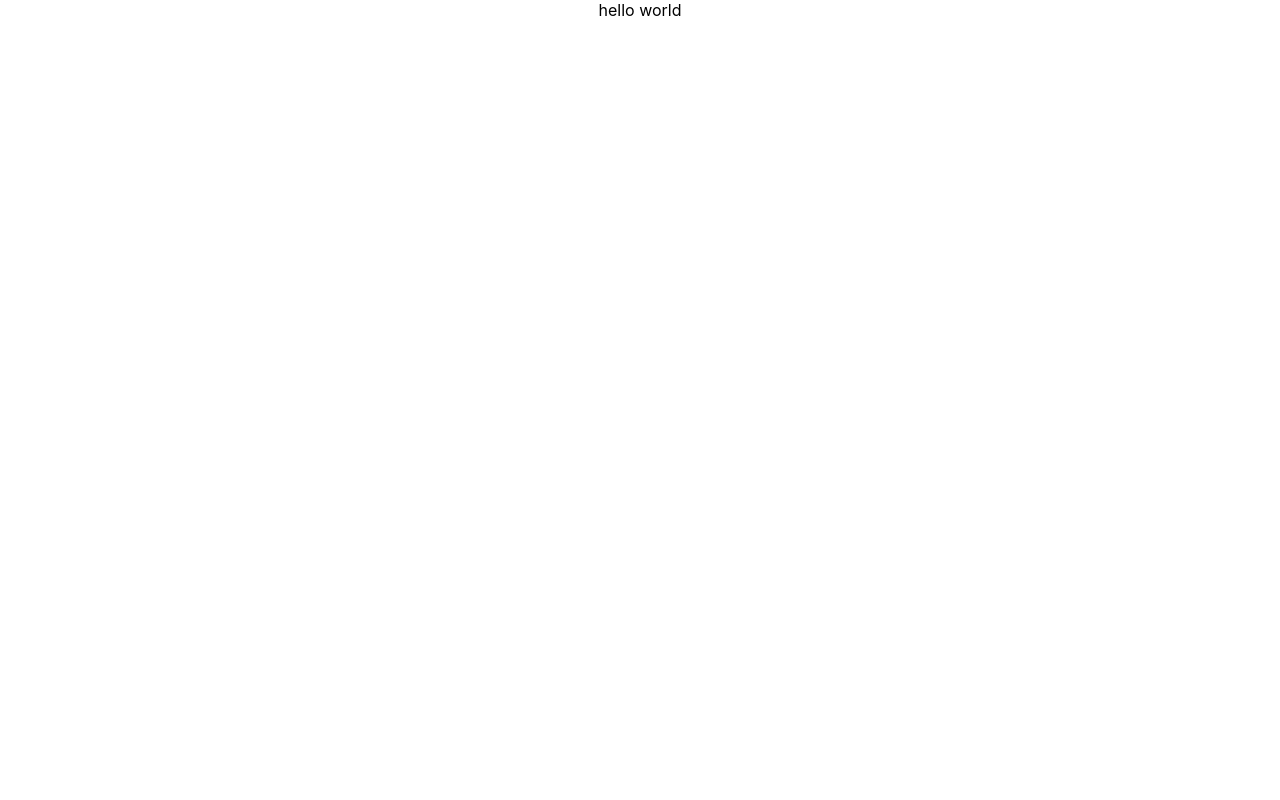
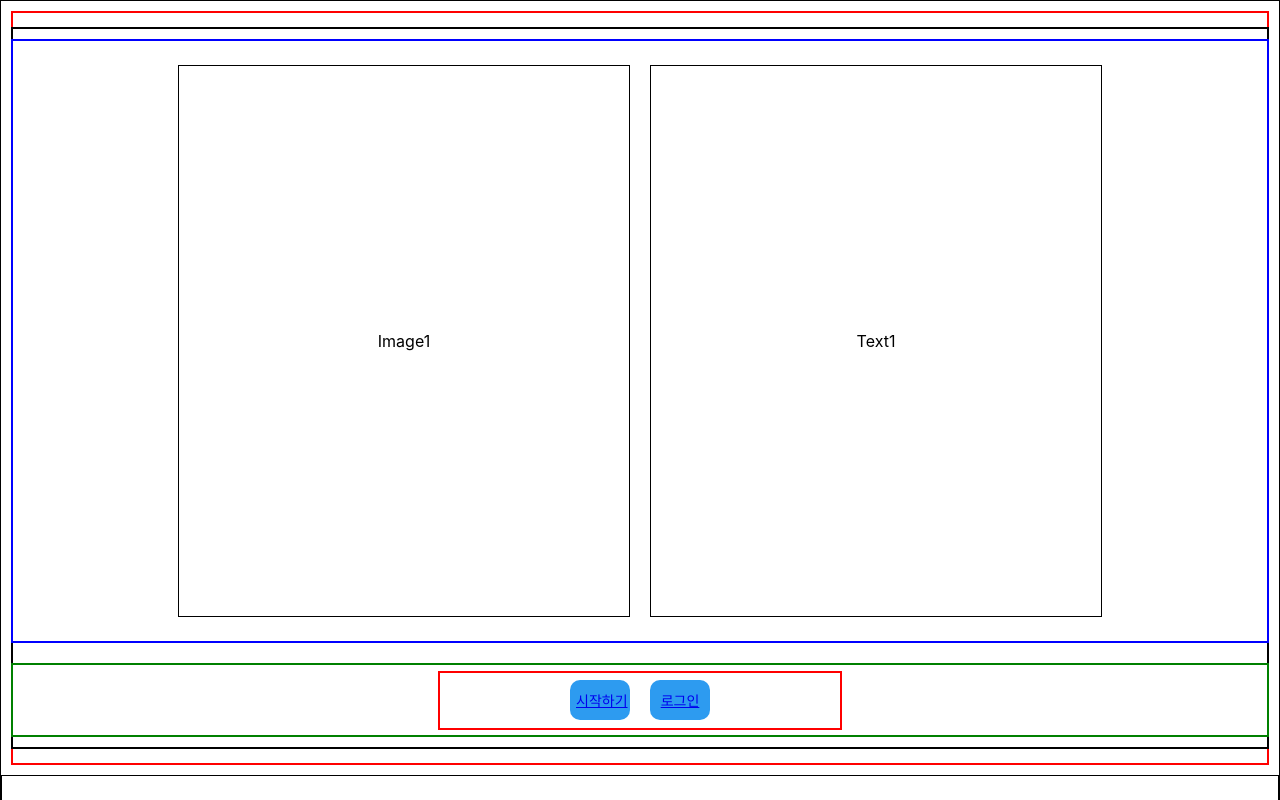
Before and after one commit to codestates/BookDam, a React (Create React App) app in the folder client/: page / in a window 1280 px wide. Shown: the top 800 px of the page. Built offline with nearby package versions, Linux system fonts and the light colour scheme.

Commit message:
[Client] Add Intro.js, App.js

```diff
--- a/client/src/App.js
+++ b/client/src/App.js
@@ -1,11 +1,25 @@
 import './App.css';
 import React from 'react';
+import { BrowserRouter, Switch, Route } from 'react-router-dom';
+import IntroWrapper from './components/Intro/IntroWrapper';
 
 function App() {
   return (
-    <div className="App">
-      hello world
-    </div>
+    <BrowserRouter>
+      <div>
+        <main>
+          <IntroWrapper />
+          <section>
+            <Switch>
+              <Route exact path='/feedpage'>
+              </Route>
+              <Route exact path='/login'>
+              </Route>
+            </Switch>
+          </section>
+        </main>
+      </div>
+    </BrowserRouter>
   );
 }
 
--- /dev/null
+++ b/client/src/components/Intro/IntroWrapper.js
@@ -0,0 +1,60 @@
+import React from 'react';
+import { IntroWholeContainer,
+         SectionWrapperOne, SectionWrapperTwo, SectionWrapperThree,
+         SectionContainer, SectionInfoContainer, ImageContainer, TextContainer,
+         ButtonWrapper, ButtonContainer, Button  } from './IntroWrapperStyle'
+import { Link } from 'react-router-dom';
+
+
+function IntroWrapper() {
+    return (
+        <>
+          <IntroWholeContainer>
+            <SectionWrapperOne>
+              <SectionContainer>
+                <SectionInfoContainer>{/* SectionInfo1 */}
+                  <ImageContainer>Image1</ImageContainer>
+                  <TextContainer>Text1</TextContainer>
+                </SectionInfoContainer>
+                <ButtonWrapper>
+                  <ButtonContainer>
+                    <Button>
+                      <Link to='/feedpage'>
+                        시작하기
+                      </Link>
+                    </Button>
+                    <Button>
+                      <Link to='/login'>
+                        로그인
+                      </Link>
+                    </Button>
+                  </ButtonContainer>
+                </ButtonWrapper>
+              </SectionContainer>
+            </SectionWrapperOne>
+            <SectionWrapperTwo>
+              <SectionInfoContainer>{/* SectionInfo2 */}
+                <ImageContainer>Image2</ImageContainer>
+                <TextContainer>Text1</TextContainer>
+              </SectionInfoContainer>
+            </SectionWrapperTwo>
+            <SectionWrapperThree>
+            <SectionContainer>
+                <SectionInfoContainer>{/* SectionInfo3 */}
+                  <ImageContainer>Image1</ImageContainer>
+                  <TextContainer>Text1</TextContainer>
+                </SectionInfoContainer>
+                <ButtonWrapper>
+                  <ButtonContainer>
+                    <Button>시작하기</Button>
+                    <Button>로그인</Button>
+                  </ButtonContainer>
+                </ButtonWrapper>
+              </SectionContainer>
+            </SectionWrapperThree>
+          </IntroWholeContainer>
+        </>
+    )
+}
+
+export default IntroWrapper
--- /dev/null
+++ b/client/src/components/Intro/IntroWrapperStyle.js
@@ -0,0 +1,118 @@
+import styled from 'styled-components';
+
+export const IntroWholeContainer = styled.div`
+  border: 1px solid black;
+  overflow: hidden;
+  position: relative;
+  height: 2400px;
+`;
+
+export const SectionWrapperOne =  styled.div`
+  margin: 10px;
+  display: flex;
+  justify-content: center;
+  align-items: center;
+  flex-direction: column;
+  border: 2px solid red;
+  height: 750px;
+`;
+
+export const SectionContainer = styled.div`
+  width: 100%;
+  display: flex;
+  justify-content: center;
+  align-items: center;
+  flex-direction: column;
+  border: 2px solid black;
+  margin: 10px;
+`;
+
+export const SectionInfoContainer = styled.div`
+  display: flex;
+  justify-content: center;
+  align-items: center;
+  border: 2px solid blue;
+  margin: 10px;
+  width: 100%;
+  height: 600px;
+`;
+
+export const ImageContainer = styled.div`
+  display: flex;
+  justify-content: center;
+  align-items: center;
+  margin: 10px;
+  border: 1px solid black;
+  height: 550px;
+  width: 450px;
+`;
+
+export const TextContainer = styled.div`
+  display: flex;
+  justify-content: center;
+  align-items: center;
+  margin: 10px;
+  border: 1px solid black;
+  height: 550px;
+  width: 450px;
+`;
+
+export const ButtonWrapper = styled.div`
+  margin: 10px;
+  border: 2px solid green;
+  width: 100%;
+  height: 70px;
+  display: flex;
+  justify-content: center;
+  align-items: center;
+`;
+
+export const ButtonContainer = styled.div`
+  margin: 5px;
+  border: 2px solid red;
+  width: 400px;
+  height: 55px;
+  display: flex;
+  justify-content: center;
+  align-items: center;
+`;
+
+export const Button = styled.button`
+  width: 60px;
+  height: 40px;
+  margin: 10px;
+  border-style: none;
+  border-radius: 10px;
+  font-size: 14px;
+  background: #2D9BF0;
+  color: #ffffff;
+  font-family: 'Helvetica Neue', Helvetica, Arial, sans-serif;
+  transition: all 0.1s ease-in-out;
+  cursor: pointer;
+  text-align: center;
+  outline: none;
+  white-space: nowrap;
+  overflow: hidden;
+  &:hover {
+    color: #ffffff;
+  }
+  &:active {
+    background: #2683C9;
+  }
+`;
+
+export const SectionWrapperTwo =  styled.div`
+  display: flex;
+  justify-content: center;
+  align-items: center;
+  border: 1px solid black;
+  height: 750px;
+`;
+
+export const SectionWrapperThree =  styled.div`
+  display: flex;
+  justify-content: center;
+  align-items: center;
+  border: 1px solid black;
+  height: 750px;
+`;
```
Also changed, not shown: client/src/pages/Intro/Intro.js (added, +13 -0 lines).
